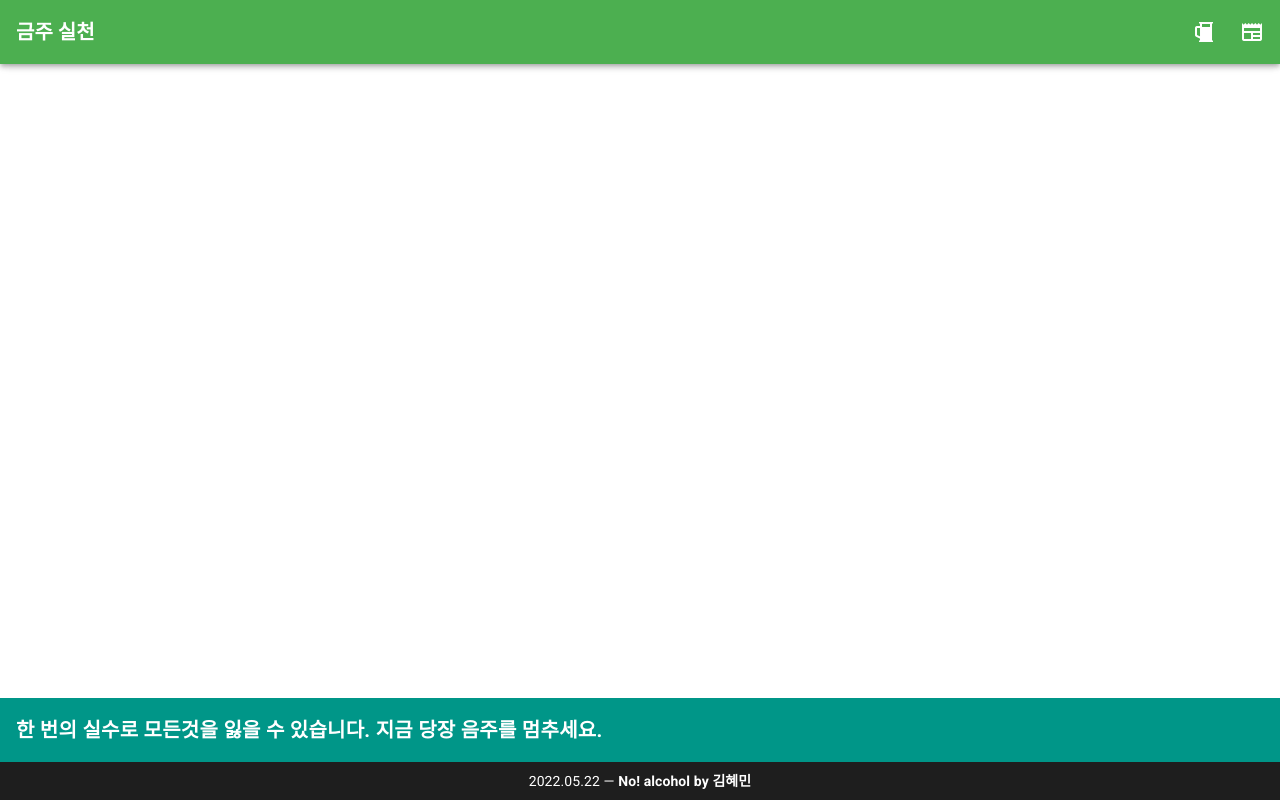
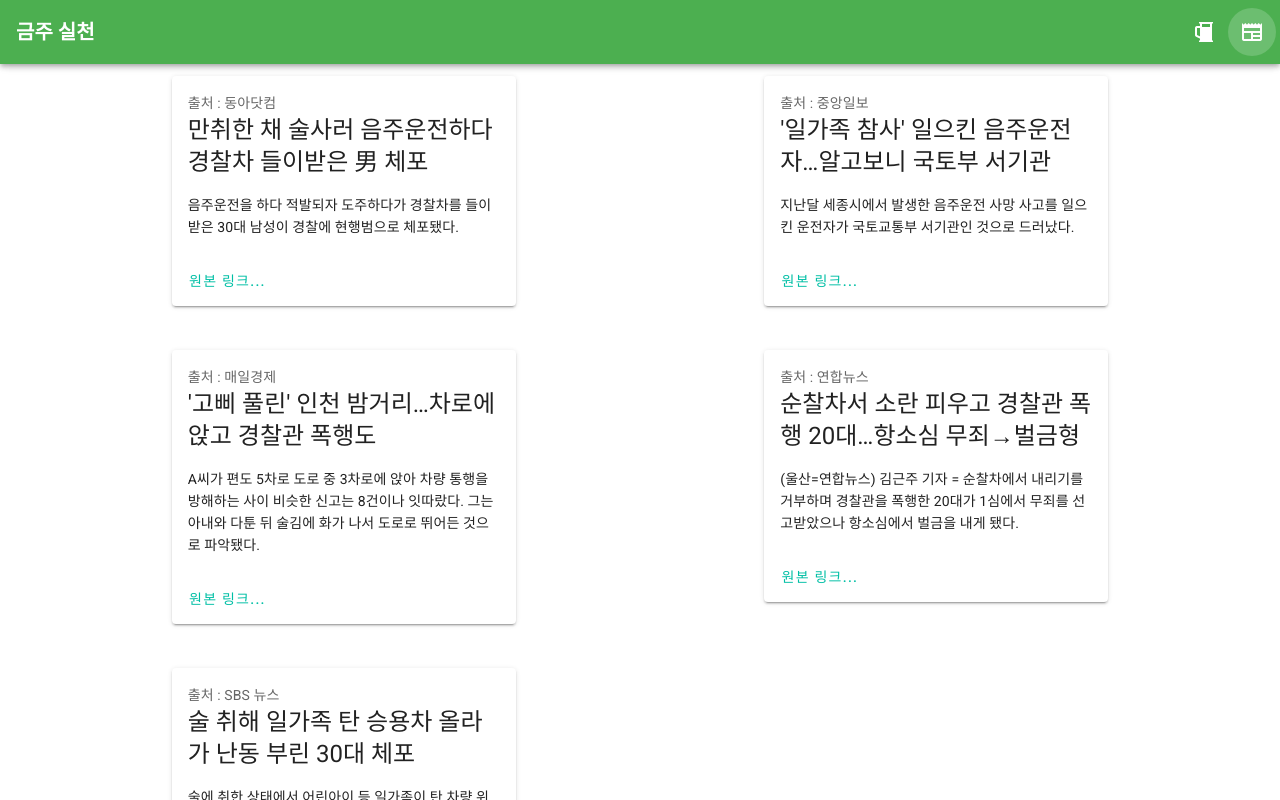
Before and after one commit to mandomong/no-alcohol, a Vue app: page /news in a window 1280 px wide. Shown: the top 800 px of the page. Built offline with nearby package versions, Linux system fonts and the light colour scheme.

Commit message:
- news 컴포넌트 추가

```diff
--- a/src/App.vue
+++ b/src/App.vue
@@ -14,7 +14,7 @@
         <v-icon>mdi-glass-mug</v-icon>
       </v-btn>
 
-      <v-btn icon>
+      <v-btn icon to="/news">
         <v-icon>mdi-newspaper</v-icon>
       </v-btn>
 
--- a/src/components/HelloWorld.vue
+++ b/src/components/HelloWorld.vue
@@ -89,7 +89,7 @@
               href="https://gradium.co.kr/cut-back-on-drinking/"
               class="subheading mx-3"
               target="_blank">
-            알코올 중독에서 벗어나기 – 술을 줄이는 방법 11
+            그라디움 (알코올 중독에서 벗어나기 – 술을 줄이는 방법 11)
           </a>
         </v-row>
         <v-row justify="center">
--- /dev/null
+++ b/src/components/News.vue
@@ -0,0 +1,106 @@
+<template>
+  <v-container>
+    <v-row>
+      <v-col
+          class="mb-5"
+          cols="6"
+      v-for="news in newsArray"
+      v-bind:key="news.newsNo">
+      <v-card
+          class="mx-auto"
+          max-width="344"
+      >
+        <v-card-text>
+          <div>출처 : {{news.newsRef}}</div>
+          <p class="text-h5 text--primary">
+            {{news.newsTitle}}
+          </p>
+<!--          <p>adjective</p>-->
+          <div class="text--primary">{{news.newsContent}}</div>
+        </v-card-text>
+        <v-card-actions>
+          <v-btn
+              text
+              color="teal accent-4"
+              :href="news.newsLink"
+              target="_blank"
+          >원본 링크...</v-btn>
+        </v-card-actions>
+
+        <v-expand-transition>
+          <v-card
+              v-if="reveal"
+              class="transition-fast-in-fast-out v-card--reveal"
+              style="height: 100%;"
+          >
+            <v-card-text class="pb-0">
+              <p class="text-h4 text--primary">
+                Origin
+              </p>
+              <p>late 16th century (as a noun denoting a place where alms were distributed): from medieval Latin eleemosynarius, from late Latin eleemosyna ‘alms’, from Greek eleēmosunē ‘compassion’ </p>
+            </v-card-text>
+            <v-card-actions class="pt-0">
+              <v-btn
+                  text
+                  color="teal accent-4"
+                  @click="reveal = false"
+              >
+                Close
+              </v-btn>
+            </v-card-actions>
+          </v-card>
+        </v-expand-transition>
+      </v-card>
+      </v-col>
+    </v-row>
+  </v-container>
+</template>
+
+<script>
+export default {
+  name: "News",
+  data: () => ({
+    newsArray: [
+      {
+        newsNo: 1,
+        newsRef: '동아닷컴',
+        newsTitle: '만취한 채 술사러 음주운전하다 경찰차 들이받은 男 체포',
+        newsContent: '음주운전을 하다 적발되자 도주하다가 경찰차를 들이받은 30대 남성이 경찰에 현행범으로 체포됐다.',
+        newsLink: 'https://www.donga.com/news/Society/article/all/20220509/113294297/2'
+      },
+      {
+        newsNo: 2,
+        newsRef: '중앙일보',
+        newsTitle: '\'일가족 참사\' 일으킨 음주운전자…알고보니 국토부 서기관',
+        newsContent: '지난달 세종시에서 발생한 음주운전 사망 사고를 일으킨 운전자가 국토교통부 서기관인 것으로 드러났다.',
+        newsLink: 'https://www.joongang.co.kr/article/25072901#home'
+      },
+      {
+        newsNo: 3,
+        newsRef: '매일경제',
+        newsTitle: '\'고삐 풀린\' 인천 밤거리…차로에 앉고 경찰관 폭행도',
+        newsContent: 'A씨가 편도 5차로 도로 중 3차로에 앉아 차량 통행을 방해하는 사이 비슷한 신고는 8건이나 잇따랐다. 그는 아내와 다툰 뒤 술김에 화가 나서 도로로 뛰어든 것으로 파악됐다.',
+        newsLink: 'https://www.mk.co.kr/news/society/view/2022/05/384874/'
+      },
+      {
+        newsNo: 4,
+        newsRef: '연합뉴스',
+        newsTitle: '순찰차서 소란 피우고 경찰관 폭행 20대…항소심 무죄→벌금형',
+        newsContent: '(울산=연합뉴스) 김근주 기자 = 순찰차에서 내리기를 거부하며 경찰관을 폭행한 20대가 1심에서 무죄를 선고받았으나 항소심에서 벌금을 내게 됐다.',
+        newsLink: 'https://www.yna.co.kr/view/AKR20220513059800057'
+      },
+      {
+        newsNo: 5,
+        newsRef: 'SBS 뉴스',
+        newsTitle: '술 취해 일가족 탄 승용차 올라가 난동 부린 30대 체포',
+        newsContent: '술에 취한 상태에서 어린아이 등 일가족이 탄 차량 위에 올라가 난동을 부린 30대가 경찰에 붙잡혔습니다.',
+        newsLink: 'https://news.sbs.co.kr/news/endPage.do?news_id=N1006756665&plink=COPYPASTE&cooper=SBSNEWSEND'
+      }
+    ]
+  }),
+}
+</script>
+
+<style scoped>
+
+</style>
--- a/src/router/index.js
+++ b/src/router/index.js
@@ -2,6 +2,7 @@ import Vue from 'vue'
 import VueRouter from 'vue-router'
 import HomeView from '../views/HomeView.vue'
 import Calculator from "@/components/Calculator";
+import News from "@/components/News";
 
 Vue.use(VueRouter)
 
@@ -23,6 +24,11 @@ const routes = [
     path: '/calculator',
     name: 'calculator',
     component: Calculator
+  },
+  {
+    path: '/news',
+    name: 'news',
+    component: News
   }
 ]
 
```
